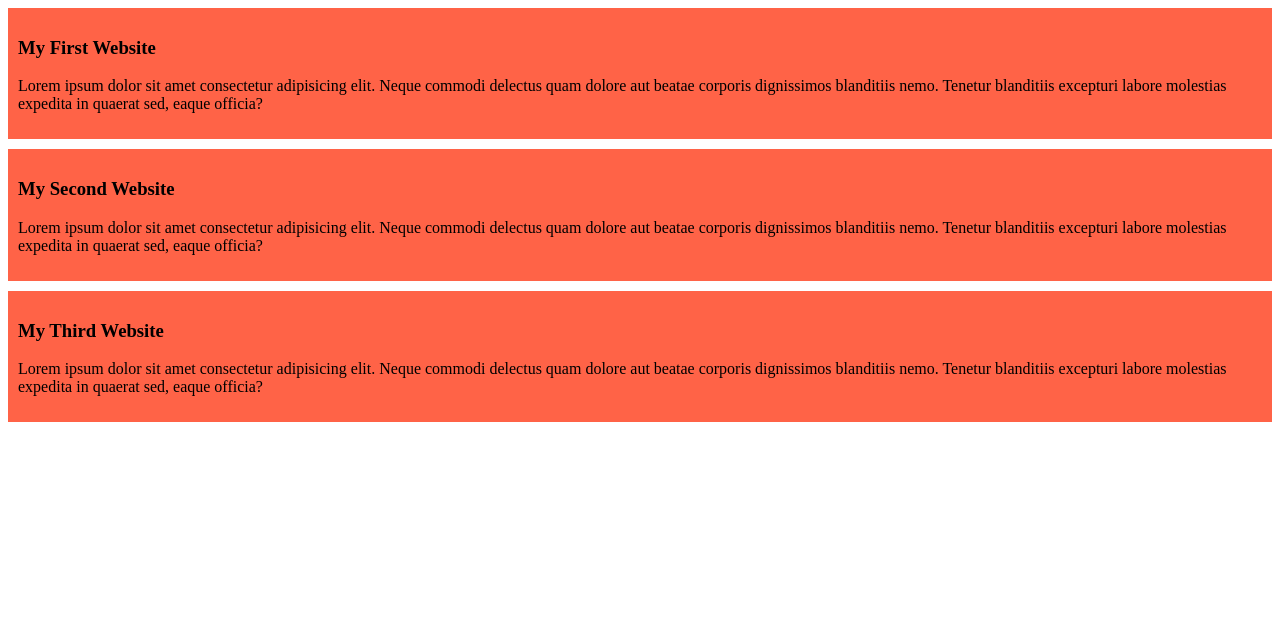
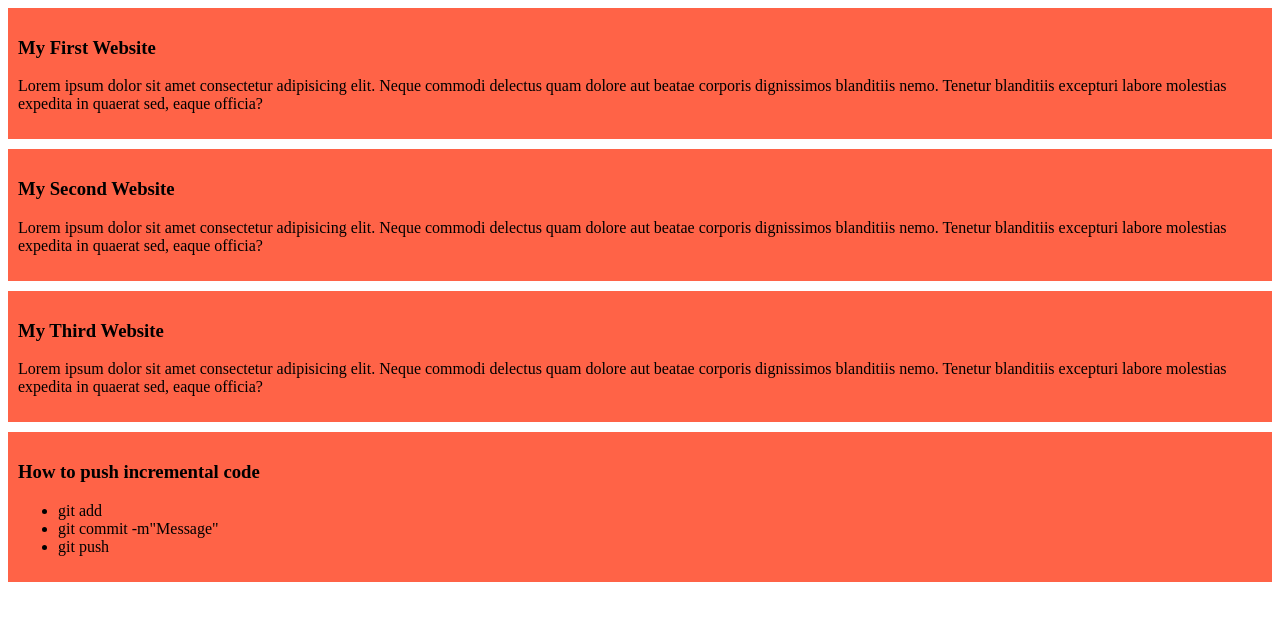
Before and after one commit to Rubaiat15/Programming-hero, a plain HTML site: page index.html in a window 1280 px wide. Drawn offline with Linux system fonts and the light colour scheme.

Commit message:
another one

```diff
--- a/index.html
+++ b/index.html
@@ -19,5 +19,15 @@
         <h3>My Third Website</h3>
         <p>Lorem ipsum dolor sit amet consectetur adipisicing elit. Neque commodi delectus quam dolore aut beatae corporis dignissimos blanditiis nemo. Tenetur blanditiis excepturi labore molestias expedita in quaerat sed, eaque officia?</p>
     </div>
+    <div>
+        <h3>How to push incremental code</h3>
+        <ul>
+            <li>git add</li>
+            <li>git commit -m"Message"</li>
+            <li>
+                git push
+            </li>
+        </ul>
+    </div>
 </body>
 </html>
```
